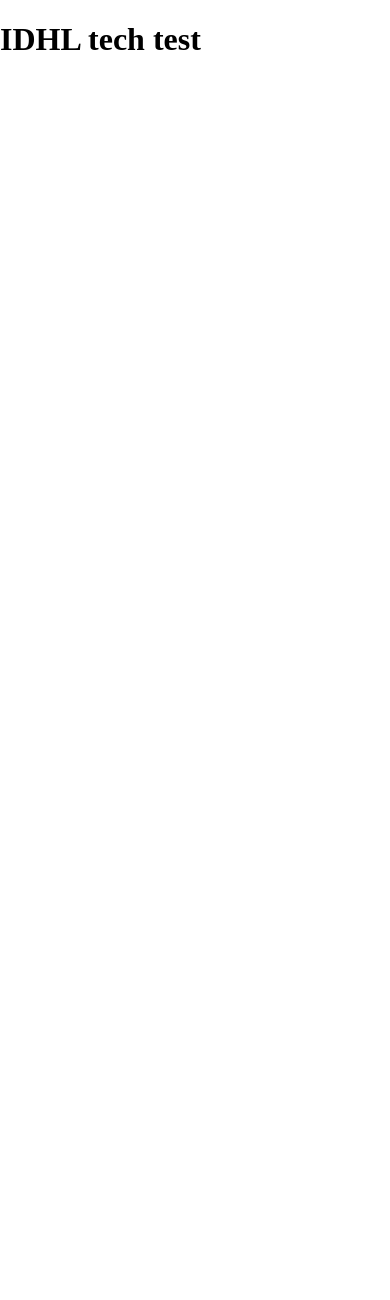
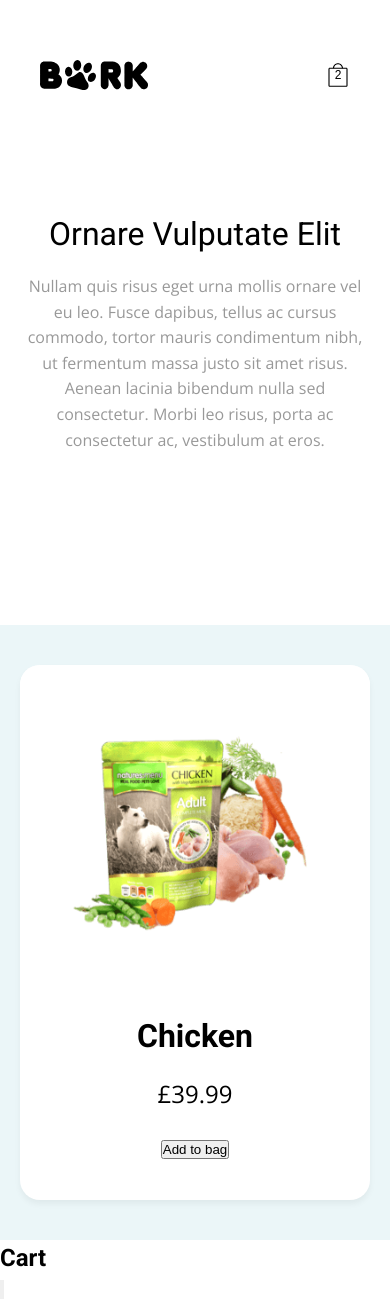
Before and after one commit to reokdev/idhl-technical-test, a website built with webpack: page index.html in a window 390 px wide. Before the commit the page ends 844 px from the top, so only its background shows below. Built offline with nearby package versions, Linux system fonts and the light colour scheme.

Commit message:
feat: responsive main layout and basic styling, product card structure

```diff
--- a/index.html
+++ b/index.html
@@ -1,12 +1,82 @@
 <!DOCTYPE html>
 <html lang="en">
-<head>
-    <meta charset="UTF-8">
-    <meta name="viewport" content="width=device-width, initial-scale=1.0">
+  <head>
+    <meta charset="UTF-8" />
+    <meta name="viewport" content="width=device-width, initial-scale=1.0" />
     <title>IDHL Technical Test</title>
-</head>
-<body>
-    <h1>IDHL tech test</h1>
+    <link rel="preconnect" href="https://fonts.googleapis.com" />
+    <link rel="preconnect" href="https://fonts.gstatic.com" crossorigin />
+    <link
+      href="https://fonts.googleapis.com/css2?family=Open+Sans:wght@400;600&family=Roboto:wght@400;500;700&display=swap"
+      rel="stylesheet"
+    />
+  </head>
+  <body>
+    <div class="page-wrapper">
+      <div class="left-section">
+        <header class="header">
+          <img
+            src="assets/layers/svg/logo.svg"
+            alt="Company Logo"
+            class="header__logo"
+          />
+          <button class="header__cart-button header__cart-button--mobile" aria-label="Open Cart">
+            <img src="assets/layers/svg/bag.svg" alt="" class="header__cart-icon" />
+            <span class="header__cart-count">2</span>
+          </button>
+        </header>
+
+        <main class="main">
+          <div class="main__content">
+            <h1 class="main__title">Ornare Vulputate Elit</h1>
+            <p class="main__description">
+              Nullam quis risus eget urna mollis ornare vel eu leo. Fusce dapibus,
+              tellus ac cursus commodo, tortor mauris condimentum nibh, ut
+              fermentum massa justo sit amet risus. Aenean lacinia bibendum nulla
+              sed consectetur. Morbi leo risus, porta ac consectetur ac,
+              vestibulum at eros.
+            </p>
+          </div>
+        </main>
+      </div>
+
+      <div class="right-section">
+        <button class="header__cart-button header__cart-button--desktop" aria-label="Open Cart">
+          <img src="assets/layers/svg/bag.svg" alt="" class="header__cart-icon" />
+          <span class="header__cart-count">2</span>
+        </button>
+
+        <section class="product__content">
+          <div class="product__image">
+            <img
+              src="assets/layers/png/chicken.png"
+              alt="Chicken Dog Food"
+              class="product__img"
+            />
+          </div>
+          <div class="product__details">
+            <h2 class="product__title">Chicken</h2>
+            <p class="product__price">£39.99</p>
+            <button class="button button--primary">Add to bag</button>
+          </div>
+        </section>
+      </div>
+    </div>
+
+    <aside class="cart" aria-hidden="true">
+      <div class="cart__header">
+        <h2 class="cart__title">Cart</h2>
+        <button class="cart__close" aria-label="Close Cart">
+          <img
+            src="assets/layers/svg/close.svg"
+            alt=""
+            class="cart__close-icon"
+          />
+        </button>
+      </div>
+      <div class="cart__items"></div>
+    </aside>
+
     <script src="dist/bundle.js"></script>
-</body>
+  </body>
 </html>
--- /dev/null
+++ b/src/js/components/header.js
@@ -0,0 +1,8 @@
+export function setupHeader() {
+    const cartButton = document.querySelector('.header__cart-button');
+
+    cartButton.addEventListener('click', () => {
+        const cart = document.querySelector('.cart');
+        cart.classList.toggle('is-open');
+    });
+}
--- a/src/js/main.js
+++ b/src/js/main.js
@@ -1,3 +1,7 @@
 import '../scss/main.scss';
+import { setupHeader } from './components/header';
+
+// Initialize header
+setupHeader();
 
 console.log("Hello World");
--- /dev/null
+++ b/src/scss/_variables.scss
@@ -0,0 +1,16 @@
+// Colors
+$color-background: #EBF6F8;
+$color-primary: #FF5C00;
+$color-border: #EBEBEB;
+$color-text: #000000;
+$color-white: #FFFFFF;
+
+// Typography
+$font-primary: 'Roboto', sans-serif;
+$font-secondary: 'Open Sans', sans-serif;
+
+// Font weights
+$font-weight-regular: 400;
+$font-weight-medium: 500;
+$font-weight-semibold: 600;
+$font-weight-bold: 700;
--- /dev/null
+++ b/src/scss/components/_header.scss
@@ -0,0 +1,43 @@
+@use '../variables' as *;
+
+.header {
+    display: flex;
+    align-items: center;
+    justify-content: space-between;
+    padding: 20px;
+    background: $color-white;
+
+    &__logo {
+        height: 40px;
+        width: auto;
+
+        @media (max-width: 768px) {
+            height: 30px;
+        }
+    }
+
+    &__cart-button {
+        position: relative;
+        display: flex;
+        align-items: center;
+        justify-content: center;
+        width: 24px;
+        height: 24px;
+        padding: 0;
+        background: none;
+        border: none;
+        cursor: pointer;
+    }
+
+    &__cart-icon {
+        width: 100%;
+        height: 100%;
+        display: block;
+    }
+
+    &__cart-count {
+        position: absolute;
+        font-size: 12px;
+        font-weight: $font-weight-medium;
+    }
+}
--- a/src/scss/main.scss
+++ b/src/scss/main.scss
@@ -1,5 +1,151 @@
+@use 'variables' as *;
+@use 'components/header';
+
+/* Reset */
+* {
+    margin: 0;
+    padding: 0;
+    box-sizing: border-box;
+}
+
+/* Base styles */
 body {
-  margin: 0;
-  padding: 0;
-  box-sizing: border-box;
+    color: $color-text;
+    font-family: $font-secondary;
+    font-weight: $font-weight-regular;
+    line-height: 1.5;
+    min-height: 100vh;
 }
+
+h1, h2, h3, h4, h5, h6 {
+    font-family: $font-primary;
+    font-weight: $font-weight-bold;
+}
+
+/* Layout */
+.page-wrapper {
+    min-height: 100vh;
+    display: flex;
+    flex-direction: column;
+
+    @media (min-width: 1024px) {
+        flex-direction: row;
+    }
+}
+
+.left-section,
+.right-section {
+    flex: 1;
+    padding: 40px 20px;
+
+    @media (min-width: 1024px) {
+        padding: 60px 40px;
+    }
+}
+
+.right-section {
+    background-color: $color-background;
+    min-height: 50vh;
+    position: relative;
+    display: flex;
+    align-items: center;
+}
+
+/* Components */
+.header__cart-button {
+    &--desktop {
+        display: none;
+        position: absolute;
+        top: 20px;
+        right: 20px;
+
+        @media (min-width: 1024px) {
+            display: flex;
+        }
+    }
+
+    &--mobile {
+        @media (min-width: 1024px) {
+            display: none;
+        }
+    }
+}
+
+.main {
+    height: 100%;
+    display: flex;
+    align-items: center;
+
+    &__content {
+        width: 100%;
+        text-align: center;
+        margin: 6.25rem 0;
+    }
+
+    &__title {
+        font-size: 2rem;
+        font-weight: $font-weight-regular;
+        margin-bottom: 1rem;
+        text-align: center;
+    }
+
+    &__description {
+        font-size: 1rem;
+        font-weight: $font-weight-regular;
+        color: $color-text;
+        opacity: 0.4;
+        line-height: 1.6;
+        margin-bottom: 2rem;
+        max-width: 450px;
+        margin-left: auto;
+        margin-right: auto;
+        text-align: center;
+    }
+}
+
+.product {
+    height: 100%;
+    display: flex;
+    align-items: center;
+
+    &__content {
+        width: 100%;
+        max-width: 450px;
+        margin: 0 auto;
+        padding: 40px;
+        text-align: center;
+        background-color: $color-white;
+        border-radius: 20px;
+        box-shadow: 0 4px 6px rgba(0, 0, 0, 0.05);
+    }
+
+    &__image {
+        margin: -40px -40px 30px;
+        padding: 40px;
+        background-color: $color-white;
+        border-radius: 20px 20px 0 0;
+    }
+
+    &__img {
+        max-width: 100%;
+        height: auto;
+        display: block;
+        margin: 0 auto;
+    }
+
+    &__title {
+        font-size: 2rem;
+        margin-bottom: 1rem;
+        text-align: center;
+    }
+
+    &__price {
+        font-size: 1.5rem;
+        margin-bottom: 1.5rem;
+        text-align: center;
+    }
+
+    &__details {
+        padding: 0 20px;
+    }
+}
```
Also changed, not shown: dist/bundle.js.
